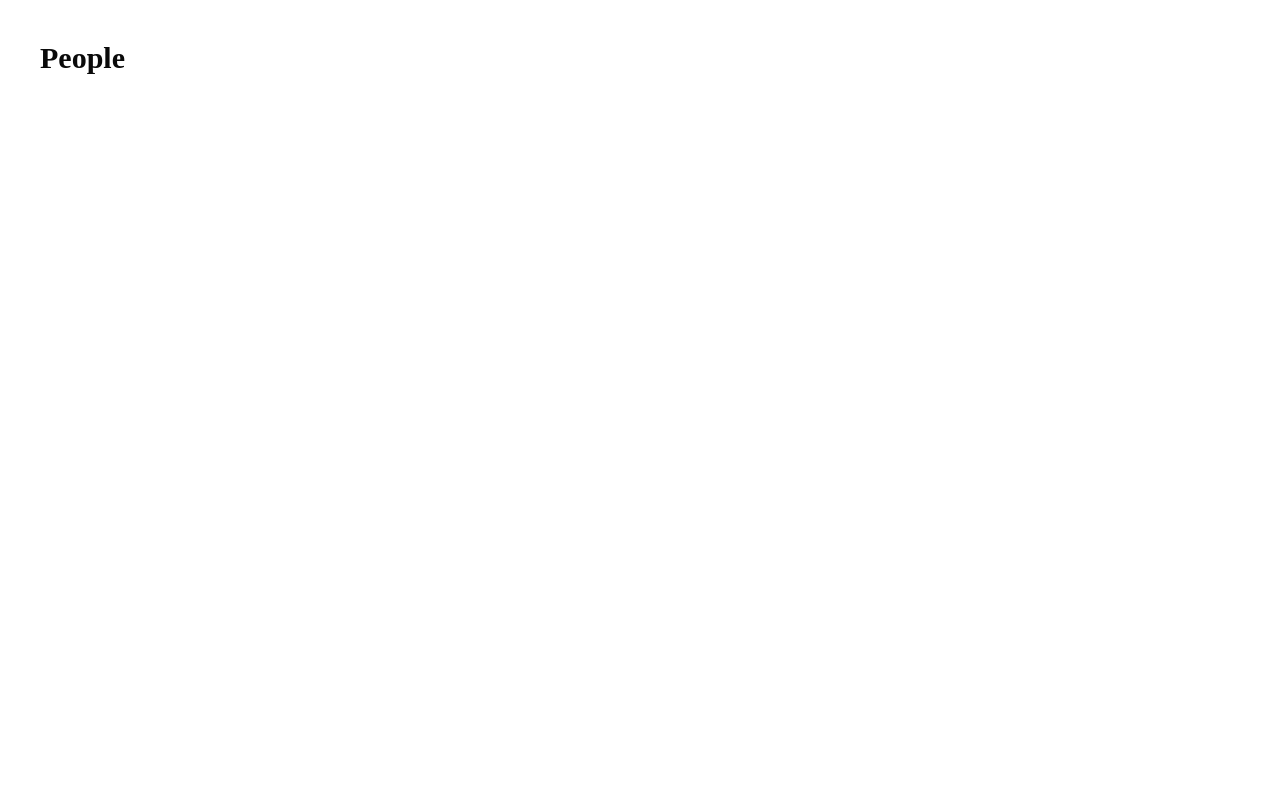
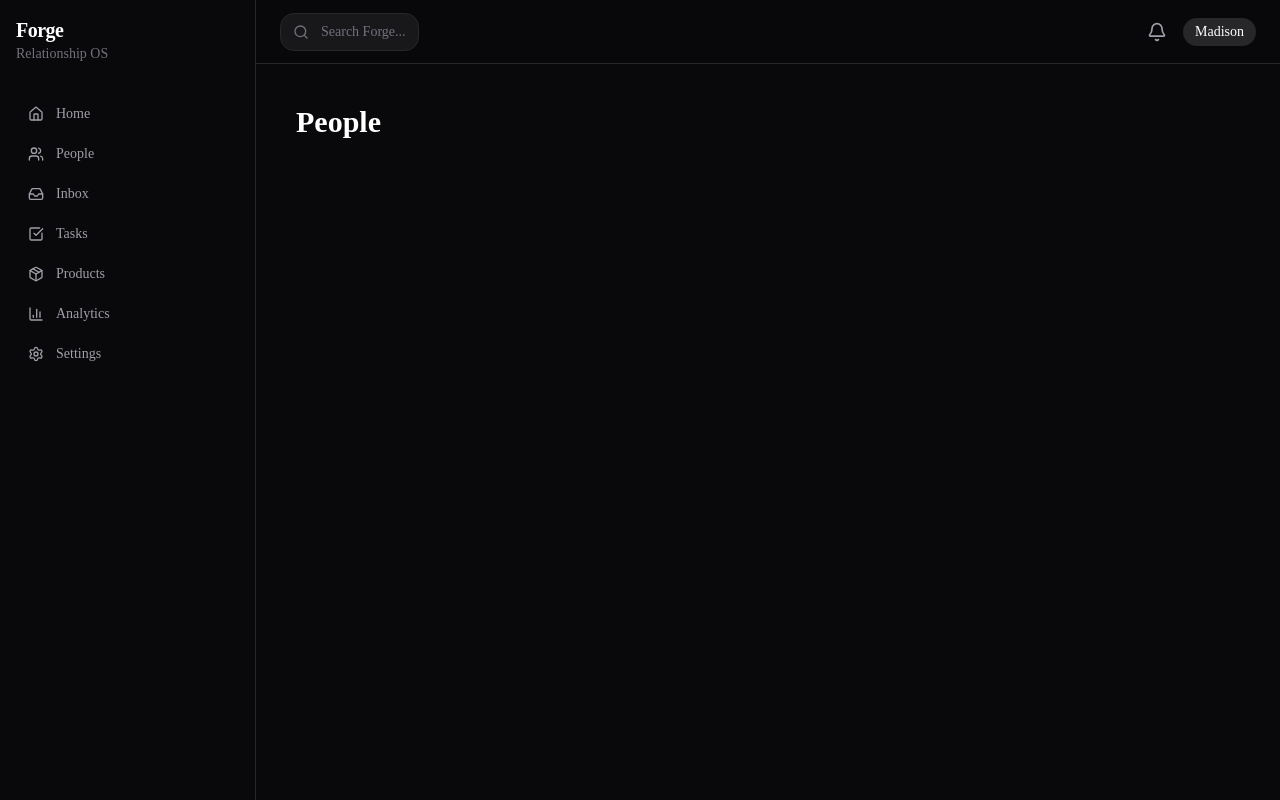
Before and after one commit to matwood18/forge-os, a Next.js app: page /people in a window 1280 px wide. Built offline with nearby package versions, Linux system fonts and the light colour scheme.

Commit message:
Build initial Forge application shell

```diff
--- a/app/layout.tsx
+++ b/app/layout.tsx
@@ -1,33 +1,27 @@
-import type { Metadata } from "next";
-import { Geist, Geist_Mono } from "next/font/google";
-import "./globals.css";
-
-const geistSans = Geist({
-  variable: "--font-geist-sans",
-  subsets: ["latin"],
-});
-
-const geistMono = Geist_Mono({
-  variable: "--font-geist-mono",
-  subsets: ["latin"],
-});
+import type { Metadata } from "next"
+import "./globals.css"
+import AppSidebar from "../components/layout/app-sidebar"
+import AppHeader from "../components/layout/app-header"
 
 export const metadata: Metadata = {
-  title: "Create Next App",
-  description: "Generated by create next app",
-};
+  title: "Forge OS",
+  description: "Relationship intelligence for builders.",
+}
 
 export default function RootLayout({
   children,
 }: Readonly<{
-  children: React.ReactNode;
+  children: React.ReactNode
 }>) {
   return (
-    <html
-      lang="en"
-      className={`${geistSans.variable} ${geistMono.variable} h-full antialiased`}
-    >
-      <body className="min-h-full flex flex-col">{children}</body>
+    <html lang="en">
+      <body className="bg-zinc-950">
+        <AppSidebar />
+        <AppHeader />
+        <main className="min-h-screen pl-64 pt-16 text-white">
+          {children}
+        </main>
+      </body>
     </html>
-  );
+  )
 }
--- /dev/null
+++ b/components/layout/app-header.tsx
@@ -0,0 +1,19 @@
+import { Bell, Search } from "lucide-react"
+
+export default function AppHeader() {
+  return (
+    <header className="fixed left-64 right-0 top-0 z-10 flex h-16 items-center justify-between border-b border-zinc-800 bg-zinc-950/80 px-6 text-white backdrop-blur">
+      <div className="flex items-center gap-3 rounded-xl border border-zinc-800 bg-zinc-900 px-3 py-2 text-sm text-zinc-500">
+        <Search className="h-4 w-4" />
+        <span>Search Forge...</span>
+      </div>
+
+      <div className="flex items-center gap-4">
+        <Bell className="h-5 w-5 text-zinc-400" />
+        <div className="rounded-full bg-zinc-800 px-3 py-1 text-sm">
+          Madison
+        </div>
+      </div>
+    </header>
+  )
+}
--- /dev/null
+++ b/components/layout/app-sidebar.tsx
@@ -0,0 +1,48 @@
+import Link from "next/link"
+import {
+  BarChart3,
+  Home,
+  Inbox,
+  Package,
+  Settings,
+  SquareCheckBig,
+  Users,
+} from "lucide-react"
+
+const navItems = [
+  { label: "Home", href: "/", icon: Home },
+  { label: "People", href: "/people", icon: Users },
+  { label: "Inbox", href: "/inbox", icon: Inbox },
+  { label: "Tasks", href: "/tasks", icon: SquareCheckBig },
+  { label: "Products", href: "/products", icon: Package },
+  { label: "Analytics", href: "/analytics", icon: BarChart3 },
+  { label: "Settings", href: "/settings", icon: Settings },
+]
+
+export default function AppSidebar() {
+  return (
+    <aside className="fixed left-0 top-0 h-screen w-64 border-r border-zinc-800 bg-zinc-950 p-4 text-white">
+      <div className="mb-8">
+        <div className="text-xl font-bold tracking-tight">Forge</div>
+        <div className="text-sm text-zinc-500">Relationship OS</div>
+      </div>
+
+      <nav className="space-y-1">
+        {navItems.map((item) => {
+          const Icon = item.icon
+
+          return (
+            <Link
+              key={item.href}
+              href={item.href}
+              className="flex items-center gap-3 rounded-xl px-3 py-2 text-sm text-zinc-400 transition hover:bg-zinc-900 hover:text-white"
+            >
+              <Icon className="h-4 w-4" />
+              {item.label}
+            </Link>
+          )
+        })}
+      </nav>
+    </aside>
+  )
+}
--- a/components/ui/layout/app-header.tsx
+++ /dev/null
@@ -1,3 +0,0 @@
-export default function AppHeader() {
-  return <div>Header</div>
-}
--- a/components/ui/layout/app-sidebar.tsx
+++ /dev/null
@@ -1,3 +0,0 @@
-export default function AppSidebar() {
-  return <div>Sidebar</div>
-}
```
